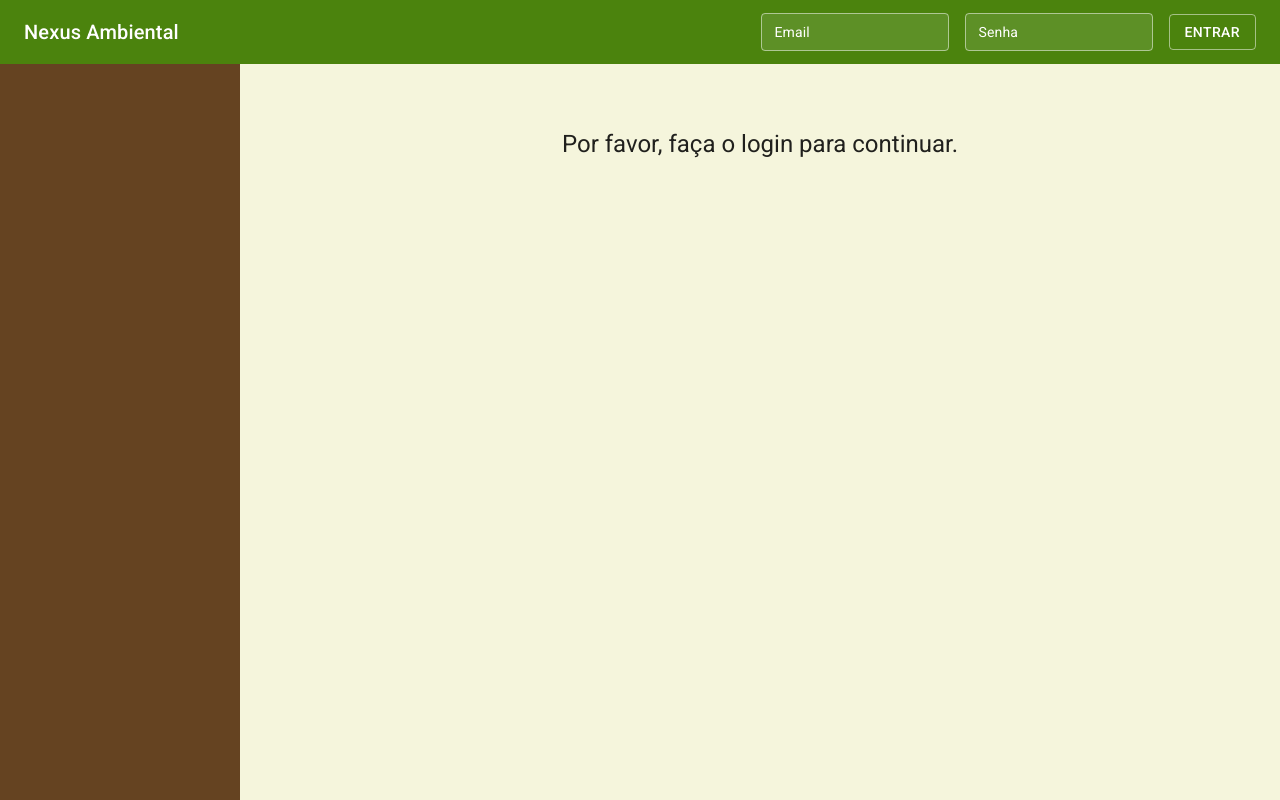
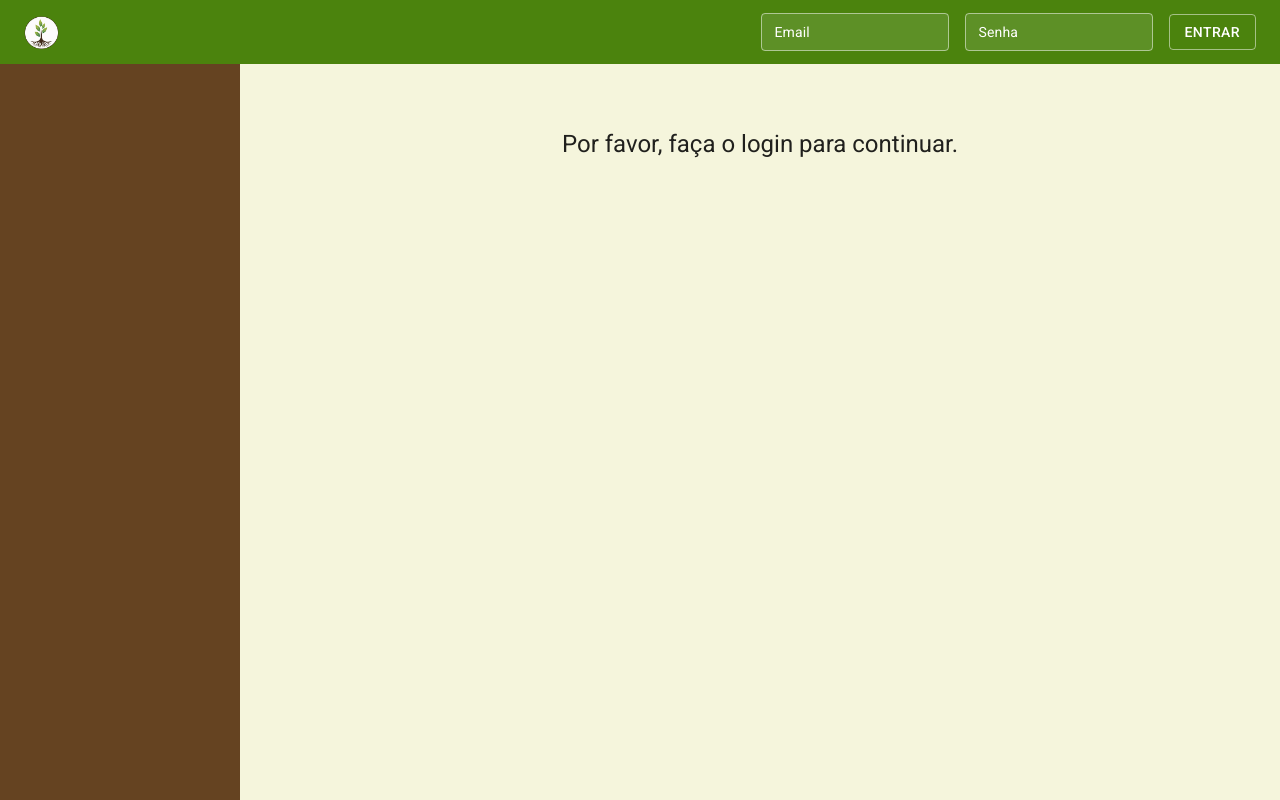
Before and after one commit to tiagodexheimer/nexus, a React (Vite) app in the folder nexus/: page / in a window 1280 px wide. Built offline with nearby package versions, Linux system fonts and the light colour scheme.

Commit message:
feat: log add Header. Localization index pt-br

```diff
--- a/nexus/index.html
+++ b/nexus/index.html
@@ -1,5 +1,5 @@
 <!doctype html>
-<html lang="en">
+<html lang="pt-BR">
   <head>
     <meta charset="UTF-8" />
     <link rel="icon" type="image/svg+xml" href="/vite.svg" />
--- a/nexus/src/components/Header.tsx
+++ b/nexus/src/components/Header.tsx
@@ -10,6 +10,7 @@ import {
   Menu,
   MenuItem,
   IconButton,
+  Avatar, // Adicione Avatar para usar como imagem
   // Adicione AdbIcon aqui
 } from '@mui/material';
 import MenuIcon from '@mui/icons-material/Menu'; // Ícone para o menu hambúrguer
@@ -30,6 +31,8 @@ const menuItems = [
   { text: 'Relatórios', path: '/relatorios' },
   { text: 'Gerenciar', path: '/gerenciar' },
 ];
+
+const logoSrc = "/logo.png";
 
 const Header: React.FC<HeaderProps> = ({ isLoggedIn, onLoginSuccess, onLogout }) => {
   // Estados para controlar os campos de login
@@ -122,10 +125,17 @@ const Header: React.FC<HeaderProps> = ({ isLoggedIn, onLoginSuccess, onLogout })
                 ))}
               </Menu>
             </Box>
-<Typography variant="h6" component="div" sx={{ whiteSpace: 'nowrap', display: { md: 'flex' } }}>
+            {/* Logo para telas pequenas e grandes */}
+            <Avatar
+              src={logoSrc}
+              alt="Nexus Logo"
+              sx={{ width: 35, height: 35, mr: 1, display: { xs: 'flex', md: 'flex' } }}
+            />
+            <Typography variant="h6" component="div" sx={{ whiteSpace: 'nowrap', display: { md: 'flex' } }}>
               Nexus Ambiental
             </Typography>
             {/* MENU COMPLETO - VISÍVEL EM TELAS GRANDES */}
+
             <Box sx={{ flex: 2, display: { xs: 'none', md: 'flex' }, justifyContent: 'center' }}>
               {menuItems.map((item) => (
                 <Button
@@ -169,9 +179,11 @@ const Header: React.FC<HeaderProps> = ({ isLoggedIn, onLoginSuccess, onLogout })
         ) : (
           // --- APARÊNCIA QUANDO DESLOGADO ---
           <Box sx={{ width: '100%', display: 'flex', justifyContent: 'space-between', alignItems: 'center' }}>
-            <Typography variant="h6" component="div" sx={{ whiteSpace: 'nowrap' }}>
-              Nexus Ambiental
-            </Typography>
+            <Avatar
+              src={logoSrc}
+              alt="Nexus Logo"
+              sx={{ width: 35, height: 35, mr: 1, display: { xs: 'flex', md: 'flex' } }}
+            />
             <Box component="form" onSubmit={handleSubmitLogin} sx={{ display: 'flex', alignItems: 'center', gap: 2 }}>
               {error && <Typography variant="caption" sx={{ color: 'error.main', mr: 2, backgroundColor: 'white', p: 0.5, borderRadius: 1 }}>{error}</Typography>}
               <TextField
```
